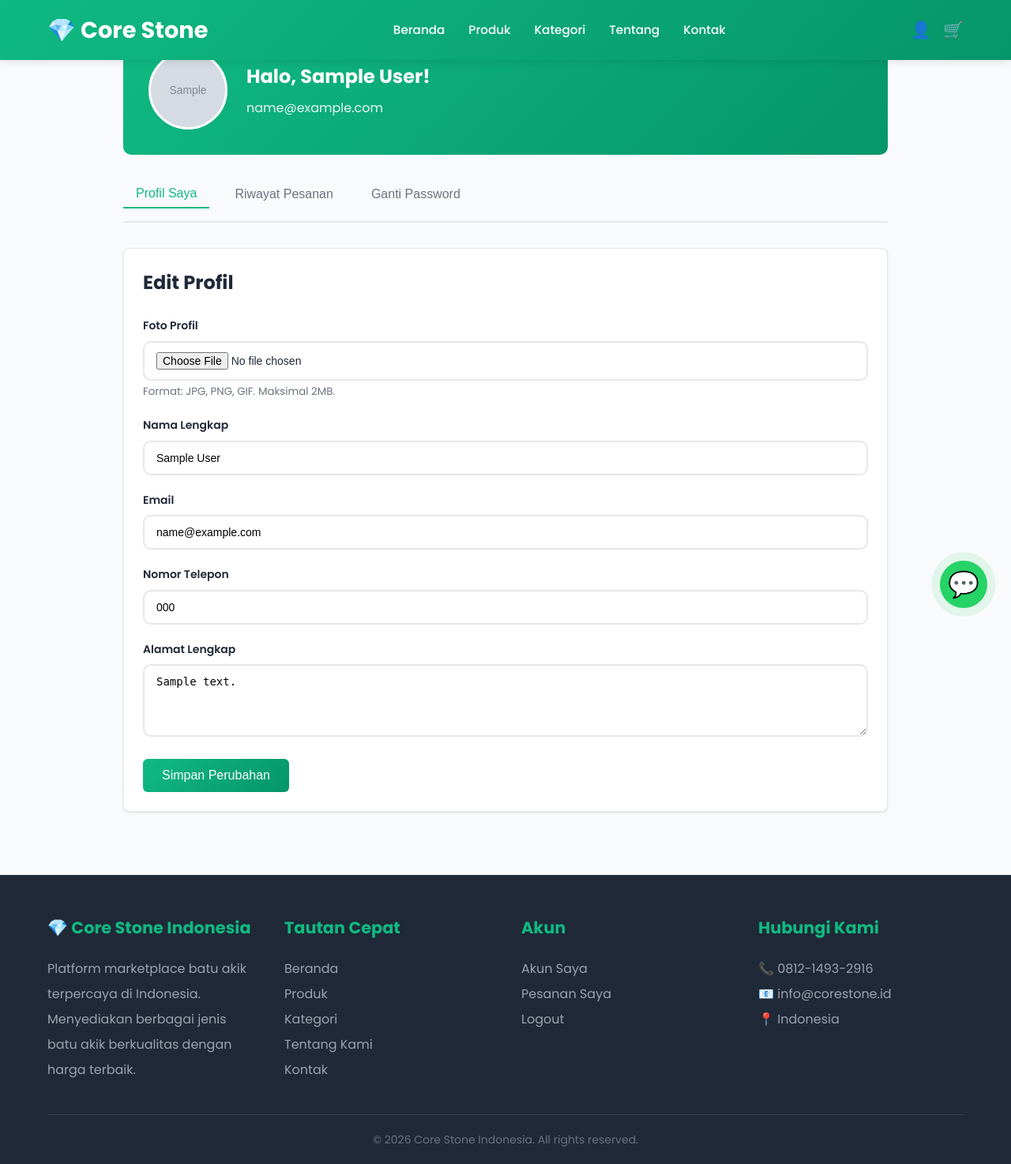
After one commit to webabdulrohim/akiku, a PHP site: page /core-stone/account.php in a window 1280 px wide. The commit adds this page. Shown: the whole page at 79% size. Run offline with PHP 8.4, Linux system fonts and the light colour scheme; the visitor is signed in with stand-in values (Sample User, id 1); tables that the repository leaves empty or names only in its code hold one stand-in row (values such as "Sample post"); grey boxes marked "Sample" are stand-in pictures.

Commit message:
update branch

```diff
--- /dev/null
+++ b/account.php
@@ -0,0 +1,381 @@
+<?php
+session_start();
+require 'config/database.php';
+
+// Cek apakah user sudah login
+if (!isset($_SESSION['user_id'])) {
+    header('Location: login.php');
+    exit;
+}
+
+$user_id = $_SESSION['user_id'];
+$success_msg = '';
+$error_msg = '';
+
+// Ambil data user
+$stmt = $conn->prepare("SELECT * FROM users WHERE id = ?");
+$stmt->bind_param("i", $user_id);
+$stmt->execute();
+$result = $stmt->get_result();
+$user = $result->fetch_assoc();
+
+if (!$user) {
+    session_destroy();
+    header('Location: login.php');
+    exit;
+}
+
+// Handle Update Profil
+if ($_SERVER['REQUEST_METHOD'] == 'POST' && isset($_POST['update_profile'])) {
+    $name = htmlspecialchars(trim($_POST['name']));
+    $email = htmlspecialchars(trim($_POST['email']));
+    $phone = htmlspecialchars(trim($_POST['phone']));
+    $address = htmlspecialchars(trim($_POST['address']));
+
+    // Upload Foto Profil
+    $photo_path = $user['photo'];
+    if (isset($_FILES['photo']) && $_FILES['photo']['error'] == 0) {
+        $allowed = ['jpg', 'jpeg', 'png', 'gif'];
+        $filename = $_FILES['photo']['name'];
+        $ext = strtolower(pathinfo($filename, PATHINFO_EXTENSION));
+
+        if (in_array($ext, $allowed)) {
+            $new_filename = 'profile_' . $user_id . '_' . time() . '.' . $ext;
+            $upload_path = 'assets/images/profiles/' . $new_filename;
+
+            if (!file_exists('assets/images/profiles')) {
+                mkdir('assets/images/profiles', 0777, true);
+            }
+
+            if (move_uploaded_file($_FILES['photo']['tmp_name'], $upload_path)) {
+                // Hapus foto lama jika ada
+                if ($user['photo'] && file_exists($user['photo'])) {
+                    unlink($user['photo']);
+                }
+                $photo_path = $upload_path;
+            }
+        }
+    }
+
+    $stmt = $conn->prepare("UPDATE users SET name = ?, email = ?, phone = ?, address = ?, photo = ? WHERE id = ?");
+    $stmt->bind_param("sssssi", $name, $email, $phone, $address, $photo_path, $user_id);
+
+    if ($stmt->execute()) {
+        $success_msg = "Profil berhasil diperbarui!";
+        // Refresh data user
+        $stmt = $conn->prepare("SELECT * FROM users WHERE id = ?");
+        $stmt->bind_param("i", $user_id);
+        $stmt->execute();
+        $result = $stmt->get_result();
+        $user = $result->fetch_assoc();
+    } else {
+        $error_msg = "Gagal memperbarui profil.";
+    }
+}
+
+// Handle Ganti Password
+if ($_SERVER['REQUEST_METHOD'] == 'POST' && isset($_POST['change_password'])) {
+    $current_pass = $_POST['current_password'];
+    $new_pass = $_POST['new_password'];
+    $confirm_pass = $_POST['confirm_password'];
+
+    if (password_verify($current_pass, $user['password'])) {
+        if ($new_pass === $confirm_pass) {
+            $hashed_pass = password_hash($new_pass, PASSWORD_DEFAULT);
+            $stmt = $conn->prepare("UPDATE users SET password = ? WHERE id = ?");
+            $stmt->bind_param("si", $hashed_pass, $user_id);
+
+            if ($stmt->execute()) {
+                $success_msg = "Password berhasil diubah!";
+            } else {
+                $error_msg = "Gagal mengubah password.";
+            }
+        } else {
+            $error_msg = "Konfirmasi password tidak cocok.";
+        }
+    } else {
+        $error_msg = "Password saat ini salah.";
+    }
+}
+
+// Ambil Riwayat Pesanan
+$orders_stmt = $conn->prepare("SELECT * FROM orders WHERE user_id = ? ORDER BY created_at DESC");
+$orders_stmt->bind_param("i", $user_id);
+$orders_stmt->execute();
+$orders_result = $orders_stmt->get_result();
+?>
+<!DOCTYPE html>
+<html lang="id">
+<head>
+    <meta charset="UTF-8">
+    <meta name="viewport" content="width=device-width, initial-scale=1.0">
+    <title>Akun Saya - Core Stone Indonesia</title>
+    <link rel="stylesheet" href="assets/css/style.css">
+    <link rel="stylesheet" href="https://cdnjs.cloudflare.com/ajax/libs/font-awesome/6.0.0/css/all.min.css">
+    <style>
+        .account-container {
+            max-width: 1000px;
+            margin: 2rem auto;
+            padding: 0 1rem;
+        }
+        .account-header {
+            background: linear-gradient(135deg, #10b981, #059669);
+            color: white;
+            padding: 2rem;
+            border-radius: 10px;
+            margin-bottom: 2rem;
+            display: flex;
+            align-items: center;
+            gap: 1.5rem;
+        }
+        .account-avatar {
+            width: 100px;
+            height: 100px;
+            border-radius: 50%;
+            object-fit: cover;
+            border: 3px solid white;
+            background: #fff;
+        }
+        .account-tabs {
+            display: flex;
+            gap: 1rem;
+            margin-bottom: 2rem;
+            border-bottom: 2px solid #e5e7eb;
+            padding-bottom: 1rem;
+            flex-wrap: wrap;
+        }
+        .tab-btn {
+            padding: 0.5rem 1rem;
+            border: none;
+            background: none;
+            cursor: pointer;
+            font-size: 1rem;
+            color: #6b7280;
+            font-weight: 500;
+            transition: all 0.3s;
+        }
+        .tab-btn.active {
+            color: #10b981;
+            border-bottom: 2px solid #10b981;
+        }
+        .tab-content {
+            display: none;
+        }
+        .tab-content.active {
+            display: block;
+        }
+        .form-group {
+            margin-bottom: 1.5rem;
+        }
+        .form-group label {
+            display: block;
+            margin-bottom: 0.5rem;
+            font-weight: 500;
+            color: #374151;
+        }
+        .form-control {
+            width: 100%;
+            padding: 0.75rem;
+            border: 1px solid #d1d5db;
+            border-radius: 6px;
+            font-size: 1rem;
+        }
+        .btn-primary {
+            background: linear-gradient(135deg, #10b981, #059669);
+            color: white;
+            padding: 0.75rem 1.5rem;
+            border: none;
+            border-radius: 6px;
+            cursor: pointer;
+            font-size: 1rem;
+            font-weight: 500;
+            transition: transform 0.2s;
+        }
+        .btn-primary:hover {
+            transform: translateY(-2px);
+        }
+        .order-card {
+            background: white;
+            border: 1px solid #e5e7eb;
+            border-radius: 8px;
+            padding: 1.5rem;
+            margin-bottom: 1rem;
+            box-shadow: 0 1px 3px rgba(0,0,0,0.1);
+        }
+        .order-header {
+            display: flex;
+            justify-content: space-between;
+            align-items: center;
+            margin-bottom: 1rem;
+            padding-bottom: 1rem;
+            border-bottom: 1px solid #f3f4f6;
+        }
+        .status-badge {
+            padding: 0.25rem 0.75rem;
+            border-radius: 20px;
+            font-size: 0.875rem;
+            font-weight: 500;
+        }
+        .status-pending { background: #fef3c7; color: #92400e; }
+        .status-paid { background: #d1fae5; color: #065f46; }
+        .status-shipped { background: #dbeafe; color: #1e40af; }
+        .status-completed { background: #dcfce7; color: #166534; }
+        .status-cancelled { background: #fee2e2; color: #991b1b; }
+
+        .alert {
+            padding: 1rem;
+            border-radius: 6px;
+            margin-bottom: 1.5rem;
+        }
+        .alert-success { background: #d1fae5; color: #065f46; border: 1px solid #a7f3d0; }
+        .alert-error { background: #fee2e2; color: #991b1b; border: 1px solid #fecaca; }
+
+        @media (max-width: 768px) {
+            .account-header {
+                flex-direction: column;
+                text-align: center;
+            }
+            .order-header {
+                flex-direction: column;
+                gap: 0.5rem;
+                align-items: flex-start;
+            }
+        }
+    </style>
+</head>
+<body>
+    <?php include 'includes/header.php'; ?>
+
+    <div class="account-container">
+        <div class="account-header">
+            <img src="<?= $user['photo'] ? $user['photo'] : 'assets/images/default-avatar.png' ?>"
+                 alt="Profile" class="account-avatar"
+                 onerror="this.src='https://ui-avatars.com/api/?name=<?= urlencode($user['name']) ?>&background=10b981&color=fff&size=200'">
+            <div>
+                <h1 style="margin: 0; font-size: 1.5rem;">Halo, <?= htmlspecialchars($user['name']) ?>!</h1>
+                <p style="margin: 0.5rem 0 0; opacity: 0.9;"><?= htmlspecialchars($user['email']) ?></p>
+            </div>
+        </div>
+
+        <?php if ($success_msg): ?>
+            <div class="alert alert-success"><?= $success_msg ?></div>
+        <?php endif; ?>
+
+        <?php if ($error_msg): ?>
+            <div class="alert alert-error"><?= $error_msg ?></div>
+        <?php endif; ?>
+
+        <div class="account-tabs">
+            <button class="tab-btn active" onclick="showTab('profile')">Profil Saya</button>
+            <button class="tab-btn" onclick="showTab('orders')">Riwayat Pesanan</button>
+            <button class="tab-btn" onclick="showTab('password')">Ganti Password</button>
+        </div>
+
+        <!-- Tab Profil -->
+        <div id="profile" class="tab-content active">
+            <div class="order-card">
+                <h2 style="margin-bottom: 1.5rem; color: #1f2937;">Edit Profil</h2>
+                <form method="POST" enctype="multipart/form-data">
+                    <div class="form-group">
+                        <label>Foto Profil</label>
+                        <input type="file" name="photo" class="form-control" accept="image/*">
+                        <small style="color: #6b7280;">Format: JPG, PNG, GIF. Maksimal 2MB.</small>
+                    </div>
+                    <div class="form-group">
+                        <label>Nama Lengkap</label>
+                        <input type="text" name="name" class="form-control" value="<?= htmlspecialchars($user['name']) ?>" required>
+                    </div>
+                    <div class="form-group">
+                        <label>Email</label>
+                        <input type="email" name="email" class="form-control" value="<?= htmlspecialchars($user['email']) ?>" required>
+                    </div>
+                    <div class="form-group">
+                        <label>Nomor Telepon</label>
+                        <input type="text" name="phone" class="form-control" value="<?= htmlspecialchars($user['phone']) ?>">
+                    </div>
+                    <div class="form-group">
+                        <label>Alamat Lengkap</label>
+                        <textarea name="address" class="form-control" rows="4"><?= htmlspecialchars($user['address']) ?></textarea>
+                    </div>
+                    <button type="submit" name="update_profile" class="btn-primary">Simpan Perubahan</button>
+                </form>
+            </div>
+        </div>
+
+        <!-- Tab Pesanan -->
+        <div id="orders" class="tab-content">
+            <h2 style="margin-bottom: 1.5rem; color: #1f2937;">Riwayat Pesanan</h2>
+            <?php if ($orders_result->num_rows > 0): ?>
+                <?php while($order = $orders_result->fetch_assoc()): ?>
+                    <div class="order-card">
+                        <div class="order-header">
+                            <div>
+                                <strong>Order #<?= $order['order_number'] ?></strong>
+                                <div style="font-size: 0.875rem; color: #6b7280; margin-top: 0.25rem;">
+                                    <?= date('d M Y, H:i', strtotime($order['created_at'])) ?>
+                                </div>
+                            </div>
+                            <span class="status-badge status-<?= strtolower($order['status']) ?>">
+                                <?= ucfirst($order['status']) ?>
+                            </span>
+                        </div>
+                        <div style="display: flex; justify-content: space-between; align-items: center;">
+                            <div>
+                                <div style="font-weight: 500;">Total: <span style="color: #10b981; font-size: 1.25rem;">Rp <?= number_format($order['total_amount'], 0, ',', '.') ?></span></div>
+                                <div style="font-size: 0.875rem; color: #6b7280;">Metode: <?= $order['payment_method'] ?></div>
+                            </div>
+                            <a href="order-detail.php?id=<?= $order['id'] ?>" class="btn-primary" style="padding: 0.5rem 1rem; font-size: 0.875rem;">Lihat Detail</a>
+                        </div>
+                    </div>
+                <?php endwhile; ?>
+            <?php else: ?>
+                <div class="order-card" style="text-align: center; padding: 3rem;">
+                    <i class="fas fa-shopping-bag" style="font-size: 3rem; color: #d1d5db; margin-bottom: 1rem;"></i>
+                    <p style="color: #6b7280;">Belum ada riwayat pesanan.</p>
+                    <a href="products.php" class="btn-primary" style="margin-top: 1rem; display: inline-block;">Mulai Belanja</a>
+                </div>
+            <?php endif; ?>
+        </div>
+
+        <!-- Tab Password -->
+        <div id="password" class="tab-content">
+            <div class="order-card">
+                <h2 style="margin-bottom: 1.5rem; color: #1f2937;">Ganti Password</h2>
+                <form method="POST">
+                    <div class="form-group">
+                        <label>Password Saat Ini</label>
+                        <input type="password" name="current_password" class="form-control" required>
+                    </div>
+                    <div class="form-group">
+                        <label>Password Baru</label>
+                        <input type="password" name="new_password" class="form-control" required minlength="6">
+                    </div>
+                    <div class="form-group">
+                        <label>Konfirmasi Password Baru</label>
+                        <input type="password" name="confirm_password" class="form-control" required minlength="6">
+                    </div>
+                    <button type="submit" name="change_password" class="btn-primary">Ubah Password</button>
+                </form>
+            </div>
+        </div>
+    </div>
+
+    <?php include 'includes/footer.php'; ?>
+
+    <script>
+        function showTab(tabName) {
+            // Hide all tabs
+            document.querySelectorAll('.tab-content').forEach(tab => {
+                tab.classList.remove('active');
+            });
+            document.querySelectorAll('.tab-btn').forEach(btn => {
+                btn.classList.remove('active');
+            });
+
+            // Show selected tab
+            document.getElementById(tabName).classList.add('active');
+            event.target.classList.add('active');
+        }
+    </script>
+</body>
+</html>
```
Also changed, not shown: categories.php (+95 -115 lines), 1 other file.
